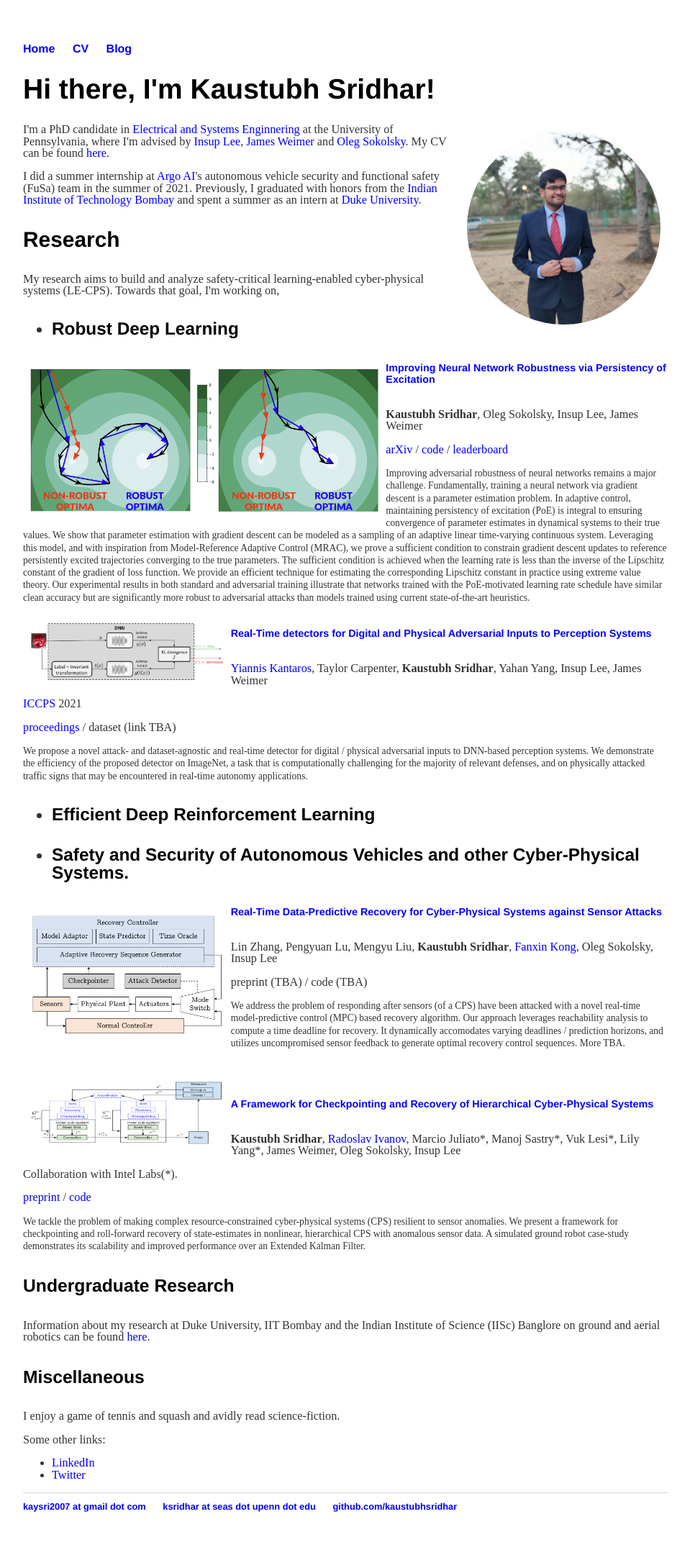
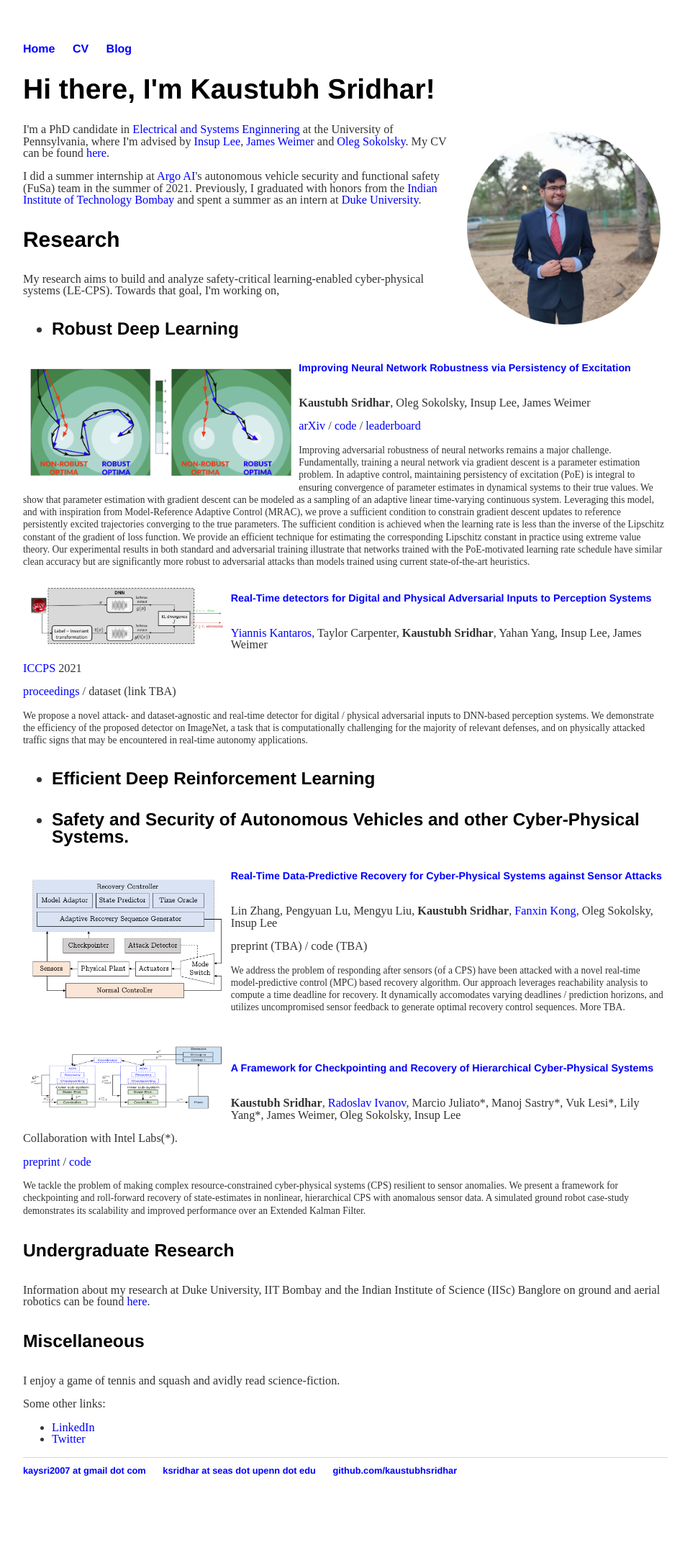
Before and after one commit to kaustubhsridhar/kaustubhsridhar_old.github.io, a Jekyll site: the page built from index.html, in a window 1280 px wide. Shown: the whole page at 72% size, without its empty margins (160-1119 px from the left). Built offline with Jekyll 4.4.1, drawn with Linux system fonts in a browser that asks for light colours; after the commit the page ends 2111 px from its top, so only the background shows below that.

Commit message:
Update index.html

```diff
--- a/index.html
+++ b/index.html
@@ -21,7 +21,7 @@
 		<li><a id="RobustDL">Robust Deep Learning</a></li>
 	</ul></h5>
 
-	<img src="/images/PoE.png" alt="PoE" align="left" style="height:200px; padding: 10px;" class="img_rect">
+	<img src="/images/PoE.png" alt="PoE" align="left" style="height:150px; padding: 10px;" class="img_rect">
 	<h6><a id="PoE"><a href="https://arxiv.org/abs/2106.02078">Improving Neural Network Robustness via Persistency of Excitation</a></a></h6>
 	<p><b>Kaustubh Sridhar</b>, Oleg Sokolsky, Insup Lee, James Weimer</p>
 	<p><a href="https://arxiv.org/abs/2106.02078">arXiv</a> / <a href="https://github.com/kaustubhsridhar/PoE-robustness">code</a> / <a href="https://robustbench.github.io/">leaderboard</a></p>
```
